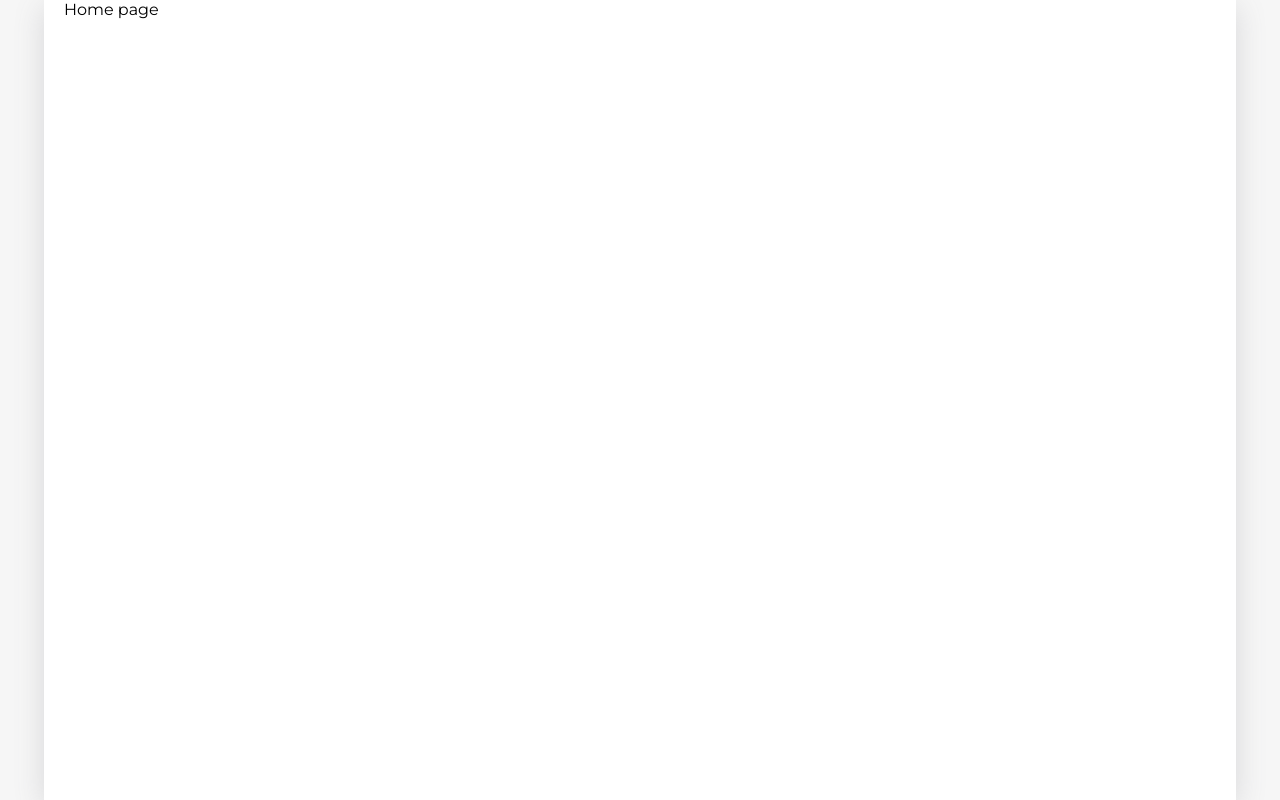
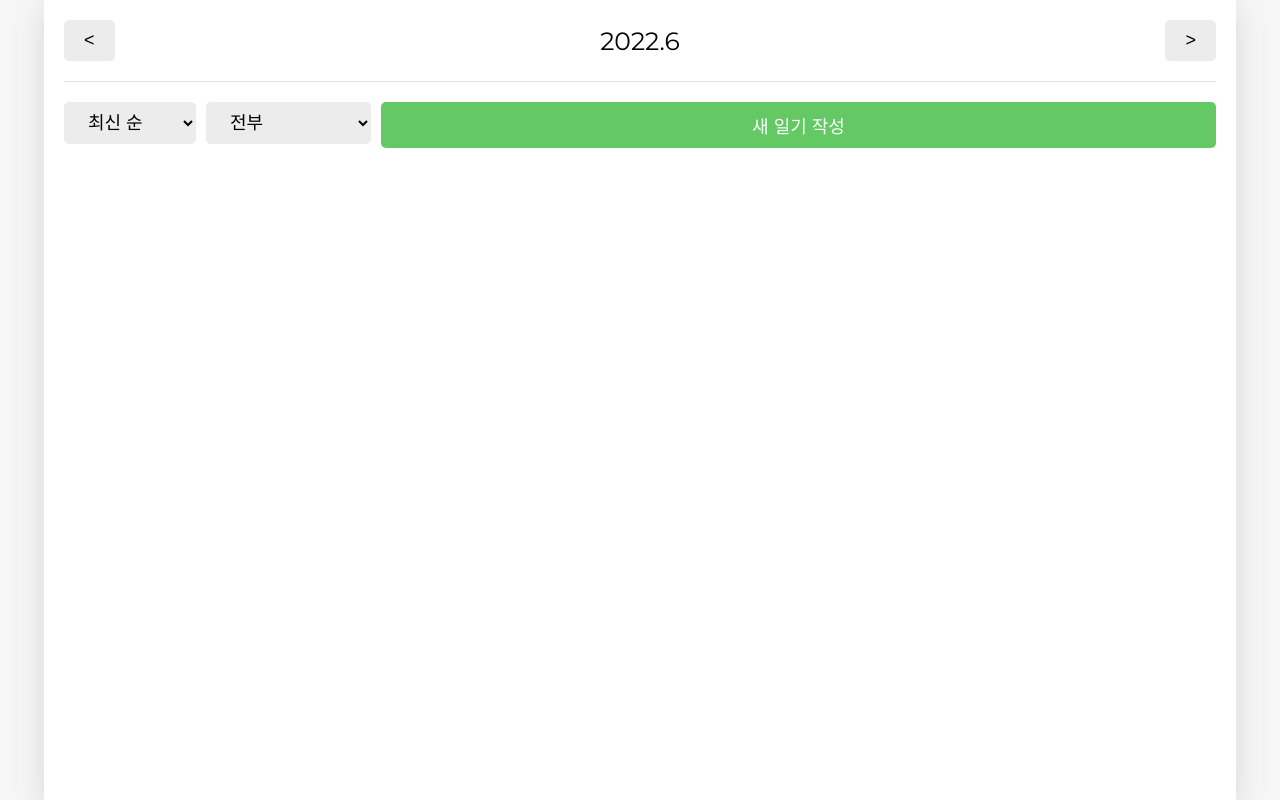
Before and after one commit to sagekim6/Dear-Diary, a React (Create React App) app: page / in a window 1280 px wide. Built offline with nearby package versions, Linux system fonts and the light colour scheme; the HTML template or start-up script is replaced by a standard one; a web font is replaced by a local one.

Commit message:
ReCreate Home Page

```diff
--- a/src/App.js
+++ b/src/App.js
@@ -6,7 +6,38 @@ import New from "./pages/New";
 import Edit from "./pages/Edit";
 import Diary from "./pages/Diary";
 
-// Components
+const dummyData = [
+  {
+    id: 1,
+    content: "오늘의 일기 - 1",
+    emotion: 1,
+    date: 1657447992344,
+  },
+  {
+    id: 2,
+    content: "오늘의 일기 - 2",
+    emotion: 2,
+    date: 1657447992345,
+  },
+  {
+    id: 3,
+    content: "오늘의 일기 - 3",
+    emotion: 3,
+    date: 1657447992346,
+  },
+  {
+    id: 4,
+    content: "오늘의 일기 - 4",
+    emotion: 4,
+    date: 1657447992347,
+  },
+  {
+    id: 5,
+    content: "오늘의 일기 - 5",
+    emotion: 5,
+    date: 1657447992348,
+  },
+];
 
 const reducer = (state, action) => {
   let newState = [];
@@ -38,7 +69,7 @@ export const DiaryStateContext = createContext();
 export const DiaryDispatchContenxt = createContext();
 
 function App() {
-  const [data, dispatch] = useReducer(reducer, []);
+  const [data, dispatch] = useReducer(reducer, dummyData);
   const dataID = useRef(0);
   const onCreate = (date, content, emotion) => {
     dispatch({
@@ -84,7 +115,7 @@ function App() {
               <Route path="/" element={<Home />} />
               <Route path="/edit" element={<Edit />} />
               <Route path="/new" element={<New />} />
-              <Route path="/diary" element={<Diary />} />
+              <Route path="/diary/:id" element={<Diary />} />
             </Routes>
           </div>
         </BrowserRouter>
--- /dev/null
+++ b/src/component/DiaryItem.js
@@ -0,0 +1,41 @@
+import { useNavigate } from "react-router-dom";
+import MyBtn from "./MyBtn";
+
+const DiaryItem = ({ id, content, emotion, date }) => {
+  const newDate = new Date(parseInt(date)).toLocaleDateString();
+
+  const navigate = useNavigate();
+
+  const goDetail = () => {
+    navigate(`/diary/${id}`);
+  };
+
+  const goEdit = () => {
+    navigate(`/edit/${id}`);
+  };
+
+  return (
+    <li key={id} className="DiaryItem">
+      <div
+        className={["emotionImg_wrapper", `emotionImg_wrapper_${emotion}`].join(
+          " "
+        )}
+        onClick={goDetail}
+      >
+        <img
+          src={process.env.PUBLIC_URL + `assets/emotion${emotion}.png`}
+          alt={`emotionImg${emotion}`}
+        />
+      </div>
+      <div className="info_wrapper" onClick={goDetail}>
+        <div className="diary_date">{newDate}</div>
+        <p className="diary_content_preview">{content.slice(0, 25)}</p>
+      </div>
+      <div className="btn_wrapper" onClick={goEdit}>
+        <MyBtn text={"수정하기"} />
+      </div>
+    </li>
+  );
+};
+
+export default DiaryItem;
--- /dev/null
+++ b/src/component/DiaryList.js
@@ -0,0 +1,111 @@
+import { useState } from "react";
+import { useNavigate } from "react-router-dom";
+import DiaryItem from "./DiaryItem";
+import MyBtn from "./MyBtn";
+
+const sortOptionList = [
+  { value: "lastest", name: "최신 순" },
+  { value: "oldest", name: "오래된 순" },
+];
+
+const sortFilterList = [
+  { value: "all", name: "전부" },
+  { value: "good", name: "좋은 감정만" },
+  { value: "bad", name: "안좋은 감정만" },
+];
+
+const ControlMenu = ({ value, onChange, optionList }) => {
+  const handleValueChange = (e) => {
+    onChange(e.target.value);
+  };
+
+  return (
+    <select
+      value={value}
+      onChange={handleValueChange}
+      className={"ControlMenu"}
+    >
+      {optionList.map((el, i) => (
+        <option key={i} value={el.value}>
+          {el.name}
+        </option>
+      ))}
+    </select>
+  );
+};
+
+const DiaryList = ({ diaryList = [] }) => {
+  const [sortType, setSortType] = useState("lastest");
+  const [filter, setFilter] = useState("all");
+
+  const navigate = useNavigate();
+
+  const getProcessedDiaryList = () => {
+    const filterCallback = (item) => {
+      if (filter === "good") {
+        return parseInt(item.emotion) <= 3;
+      } else {
+        return parseInt(item.emotion) > 3;
+      }
+    };
+
+    const compare = (a, b) => {
+      if (sortType === "lastest") {
+        return parseInt(b.date) - parseInt(a.date);
+      } else {
+        return parseInt(a.date) - parseInt(b.date);
+      }
+    };
+
+    const copy = JSON.parse(JSON.stringify(diaryList));
+
+    const filteredList =
+      filter === "all" ? copy : copy.filter((it) => filterCallback(it));
+
+    const sortedList = filteredList.sort(compare);
+    return sortedList;
+  };
+
+  return (
+    <div className="DiaryList">
+      <div className="menu_wrapper">
+        <div className="left_col">
+          <ControlMenu
+            value={sortType}
+            onChange={setSortType}
+            optionList={sortOptionList}
+          />
+          <ControlMenu
+            value={filter}
+            onChange={setFilter}
+            optionList={sortFilterList}
+          />
+        </div>
+        <div className="right_col">
+          <MyBtn
+            type="positive"
+            text={"새 일기 작성"}
+            onClick={() => {
+              navigate("/new");
+            }}
+          />
+        </div>
+      </div>
+      <ul>
+        {getProcessedDiaryList().map((it) => {
+          return (
+            <DiaryItem
+              key={it.id}
+              id={it.id}
+              content={it.content}
+              emotion={it.emotion}
+              date={it.date}
+            />
+          );
+        })}
+      </ul>
+    </div>
+  );
+};
+
+export default DiaryList;
--- a/src/pages/Home.js
+++ b/src/pages/Home.js
@@ -1,5 +1,59 @@
+import { useContext, useEffect, useState } from "react";
+import { DiaryStateContext } from "../App";
+import DiaryList from "../component/DiaryList";
+import MyBtn from "../component/MyBtn";
+import MyHeader from "../component/MyHeader";
+
 const Home = () => {
-  return <div>Home page</div>;
+  const diaryList = useContext(DiaryStateContext);
+
+  const [curDate, setcurDate] = useState(new Date());
+  const [data, setData] = useState([]);
+
+  const headText = `${curDate.getFullYear()}.${curDate.getMonth() + 1}`;
+
+  useEffect(() => {
+    if (diaryList.length >= 1) {
+      const firstDay = new Date(
+        curDate.getFullYear(),
+        curDate.getMonth(),
+        1
+      ).getTime();
+
+      const lastDay = new Date(
+        curDate.getFullYear(),
+        curDate.getMonth() + 1,
+        0
+      ).getTime();
+
+      setData(
+        diaryList.filter((it) => firstDay <= it.date && it.date <= lastDay)
+      );
+    }
+  }, [diaryList, curDate]);
+
+  const increaseMonth = () => {
+    setcurDate(
+      new Date(curDate.getFullYear(), curDate.getMonth() + 1, curDate.getDate())
+    );
+  };
+
+  const decreaseMonth = () => {
+    setcurDate(
+      new Date(curDate.getFullYear(), curDate.getMonth() - 1, curDate.getDate())
+    );
+  };
+
+  return (
+    <div>
+      <MyHeader
+        headText={headText}
+        leftChild={<MyBtn text={"<"} onClick={decreaseMonth} />}
+        rightChild={<MyBtn text={">"} onClick={increaseMonth} />}
+      />
+      <DiaryList diaryList={data} />
+    </div>
+  );
 };
 
 export default Home;
--- a/src/style/app.css
+++ b/src/style/app.css
@@ -9,6 +9,11 @@ html, body{
   align-items: center;
   font-family: 'IBM Plex Sans KR', sans-serif;
   min-height: 100vh;
+}
+
+ul{
+  padding: 0;
+  list-style: none;
 }
 
 @media (min-width: 650px){
@@ -93,3 +98,94 @@ header .head_btn_left{
   width: 25%;
   justify-content: start;
 }
+
+/* DiaryList */
+.DiaryList .menu_wrapper{
+  margin-top: 20px;
+  margin-bottom: 30px;
+  display: flex;
+  justify-content: space-between;
+}
+
+.DiaryList .menu_wrapper .right_col{
+  flex-grow: 1;
+}
+
+.DiaryList .menu_wrapper .right_col button{
+  width: 100%;
+}
+
+.DiaryList .ControlMenu{
+  margin-right: 10px;
+  border: none;
+  border-radius: 5px;
+  background-color: #ececec;
+
+  padding: 10px 20px 10px 20px;
+
+  cursor: pointer;
+  font-size: 18px;
+}
+
+/* DiaryItem */
+.DiaryItem{
+  padding-top: 15px;
+  padding-bottom: 15px;
+
+  border-bottom: 1px solid #e2e2e2;
+  display: flex;
+  justify-content: space-between;
+}
+
+.DiaryItem .emotionImg_wrapper{
+  cursor: pointer;
+  min-width: 120px;
+  height: 80px;
+  border-radius: 5px;
+  display: flex;
+  justify-content: center;
+}
+
+.DiaryItem .emotionImg_wrapper_1{
+  background-color: #64c964;
+}
+
+.DiaryItem .emotionImg_wrapper_2{
+  background-color: #9dd772;
+}
+
+.DiaryItem .emotionImg_wrapper_3{
+  background-color: #fdce17;
+}
+
+.DiaryItem .emotionImg_wrapper_4{
+  background-color: #fd8446;
+}
+
+.DiaryItem .emotionImg_wrapper_5{
+  background-color: #fd565f;
+}
+
+.DiaryItem .emotionImg_wrapper img{
+  width: 50%;
+}
+
+.DiaryItem .info_wrapper{
+  cursor: pointer;
+  flex-grow: 1;
+  margin-left: 20px;
+}
+
+.DiaryItem .diary_date{
+  font-size: 25px;
+  font-weight: bold;
+  margin-bottom: 5px;
+}
+
+.DiaryItem .diary_content_preview{
+  font-size: 18px;
+}
+
+.DiaryItem .btn_wrapper{
+  min-width: 70px;
+}
```
